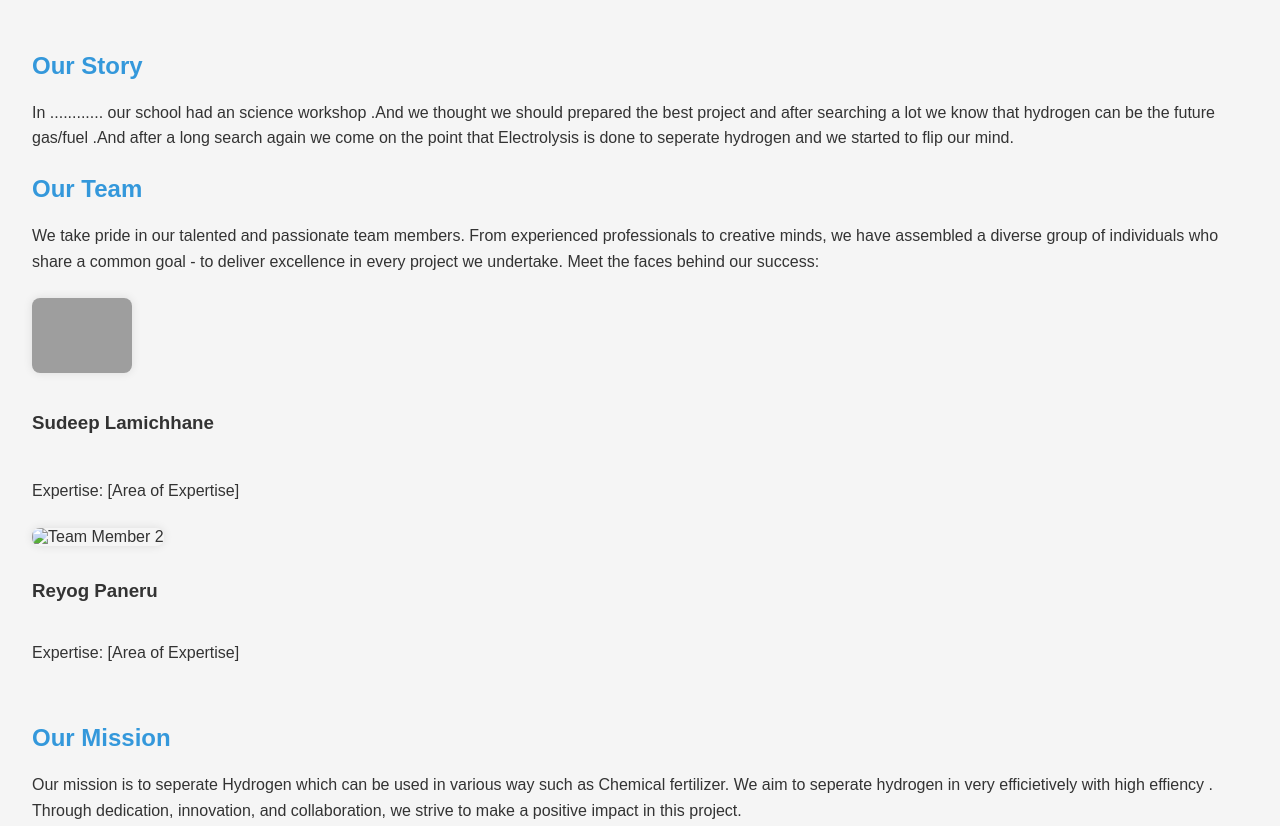
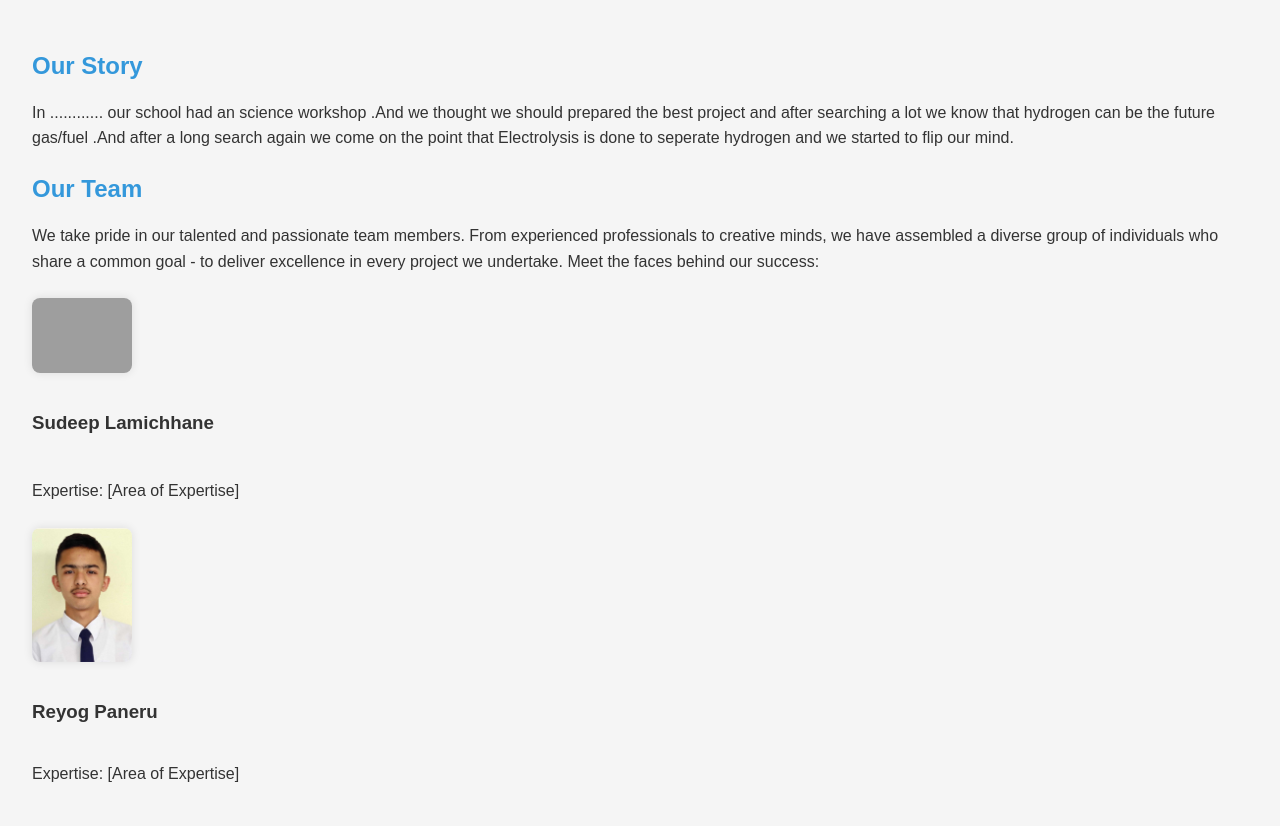
Before and after one commit to Sudeepdeve/electromakers, a plain HTML site: page index.html in a window 1280 px wide. Shown: the top 826 px of the page. Drawn offline with Linux system fonts and the light colour scheme; grey boxes are pictures that could not be loaded.

Commit message:
Update index.html

```diff
--- a/index.html
+++ b/index.html
@@ -84,7 +84,7 @@
             <p><br>Expertise: [Area of Expertise]</p>
 
     <div>
-            <img src="team_member2.jpg" alt="Team Member 2">
+            <img src="414538552_366449609359780_5420448505934807871_n.jpg" alt="Team Member 2"width="100px"height="100px">
             <h3>Reyog Paneru</h3>
             <p></p><br>Expertise: [Area of Expertise]</p>
         </div>
```
